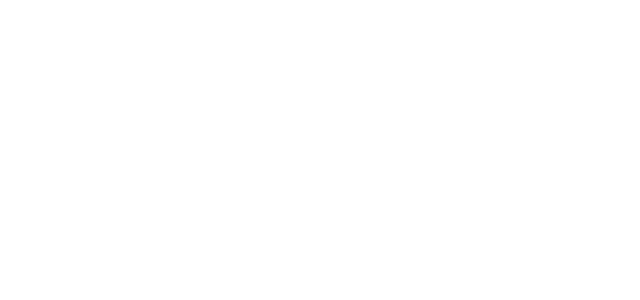
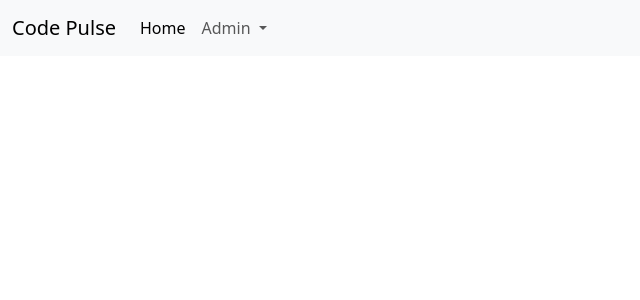
Before and after one commit to akash668463/CodePulse-Blog-Application, an Angular app in the folder UI/CodePulse/: page / in a window 1280 px wide. Shown: the top 300 px of the page, without its empty margins (0-640 px from the left). Built offline with nearby package versions, Linux system fonts and the light colour scheme.

Commit message:
navbar component created

```diff
--- /dev/null
+++ b/UI/CodePulse/src/app/Core/Components/navbar/navbar.html
@@ -0,0 +1,23 @@
+<nav class="navbar navbar-expand-lg bg-body-tertiary">
+  <div class="container-fluid">
+    <a class="navbar-brand" href="#">Code Pulse</a>
+    <button class="navbar-toggler" type="button" data-bs-toggle="collapse" data-bs-target="#navbarNavDropdown" aria-controls="navbarNavDropdown" aria-expanded="false" aria-label="Toggle navigation">
+      <span class="navbar-toggler-icon"></span>
+    </button>
+    <div class="collapse navbar-collapse" id="navbarNavDropdown">
+      <ul class="navbar-nav">
+        <li class="nav-item">
+          <a class="nav-link active" aria-current="page" href="#">Home</a>
+        </li>
+        <li class="nav-item dropdown">
+          <a class="nav-link dropdown-toggle" href="#" role="button" data-bs-toggle="dropdown" aria-expanded="false">
+            Admin
+          </a>
+          <ul class="dropdown-menu">
+            <li><a class="dropdown-item" href="#">Categories</a></li>
+          </ul>
+        </li>
+      </ul>
+    </div>
+  </div>
+</nav>
--- a/UI/CodePulse/src/app/app.html
+++ b/UI/CodePulse/src/app/app.html
@@ -1 +1,2 @@
+<app-navbar></app-navbar>
 <router-outlet />
--- a/UI/CodePulse/src/app/app.ts
+++ b/UI/CodePulse/src/app/app.ts
@@ -1,9 +1,10 @@
 import { Component, signal } from '@angular/core';
 import { RouterOutlet } from '@angular/router';
+import { Navbar } from "./Core/Components/navbar/navbar";
 
 @Component({
   selector: 'app-root',
-  imports: [RouterOutlet],
+  imports: [RouterOutlet, Navbar],
   templateUrl: './app.html',
   styleUrl: './app.css'
 })
```
Also changed, not shown: UI/CodePulse/src/app/Core/Components/navbar/navbar.ts (added, +11 -0 lines), UI/CodePulse/src/app/Core/Components/navbar/navbar.css (added).
